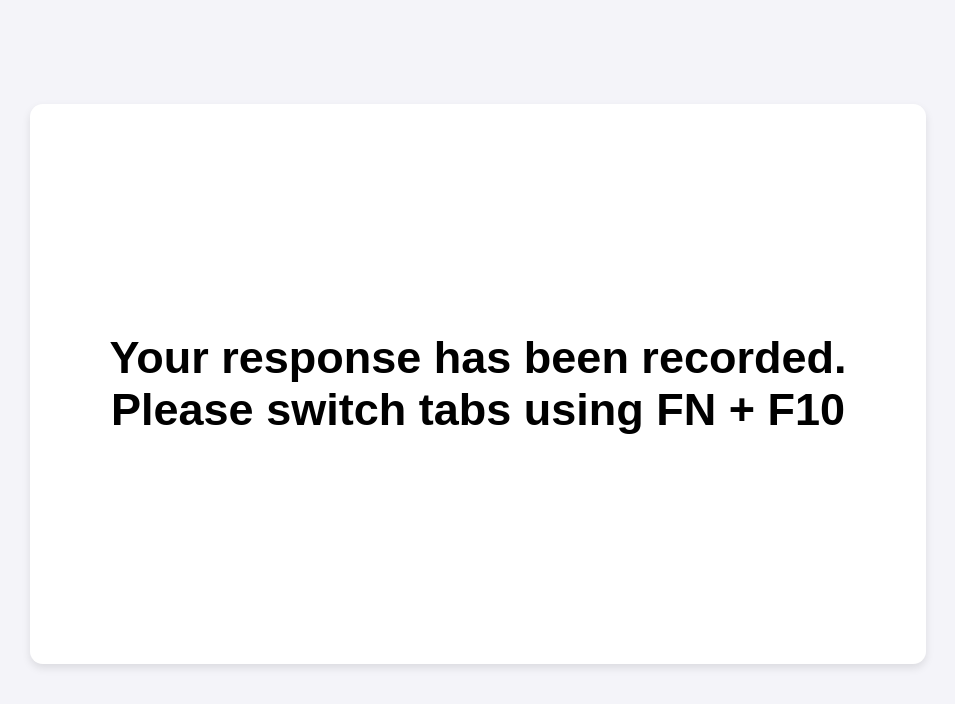
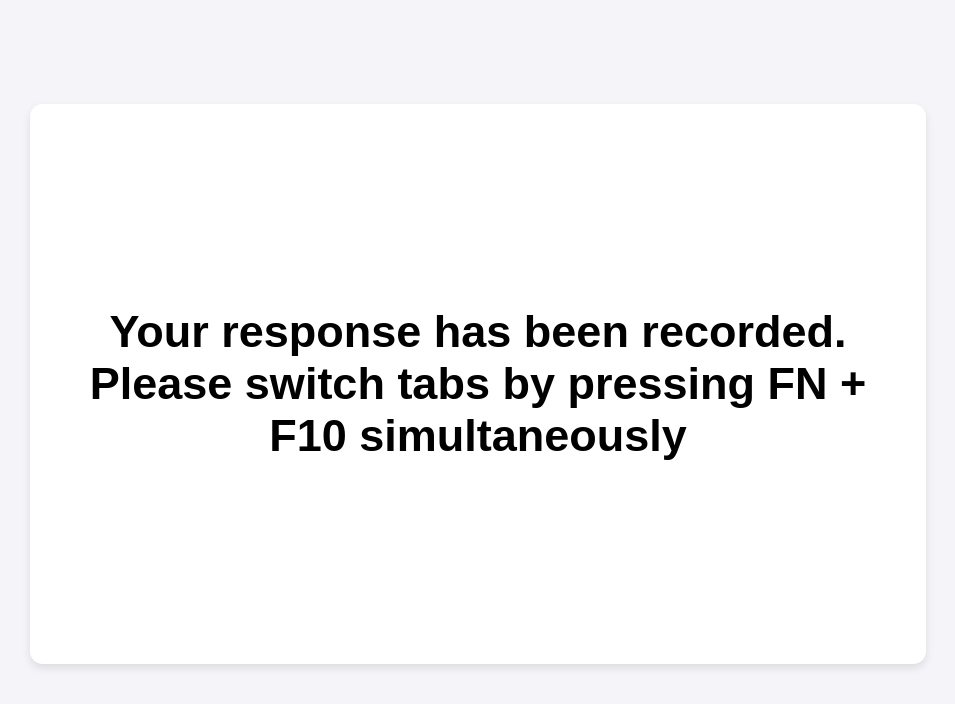
Before and after one commit to TiepNguyen2003/LLT-Stock-Market-Experiment, a Python web app: template app/templates/submit_success.html in a window 1280 px wide. Shown: the top 704 px of the page, without its empty margins (162-1117 px from the left). Run offline with Jinja, Linux system fonts and the light colour scheme; the template is opened without the code that fills it, so the values that code supplies are empty.

Commit message:
minor content changes
Changed submit success text

```diff
--- a/app/experiment.py
+++ b/app/experiment.py
@@ -27,7 +27,11 @@ def idSignup():
             ParticipantHelper.addParticipant(user_id)
 
         resp.set_cookie('user_id', str(user_id), max_age=60*60*3)  # expires after 3 hours
+<<<<<<< Updated upstream
 
+=======
+        print("Logging in " + str(user_id))
+>>>>>>> Stashed changes
         return resp
     else:
         #print("Hello world")
--- a/app/templates/submit_success.html
+++ b/app/templates/submit_success.html
@@ -47,7 +47,7 @@
     <div class="container text-align-centered">
         <div class="container-text">
             <h1>
-            Your response has been recorded. Please switch tabs using FN + F10
+            Your response has been recorded. Please switch tabs by pressing FN + F10 simultaneously
             </h1>
         </div>
     </div>
```
